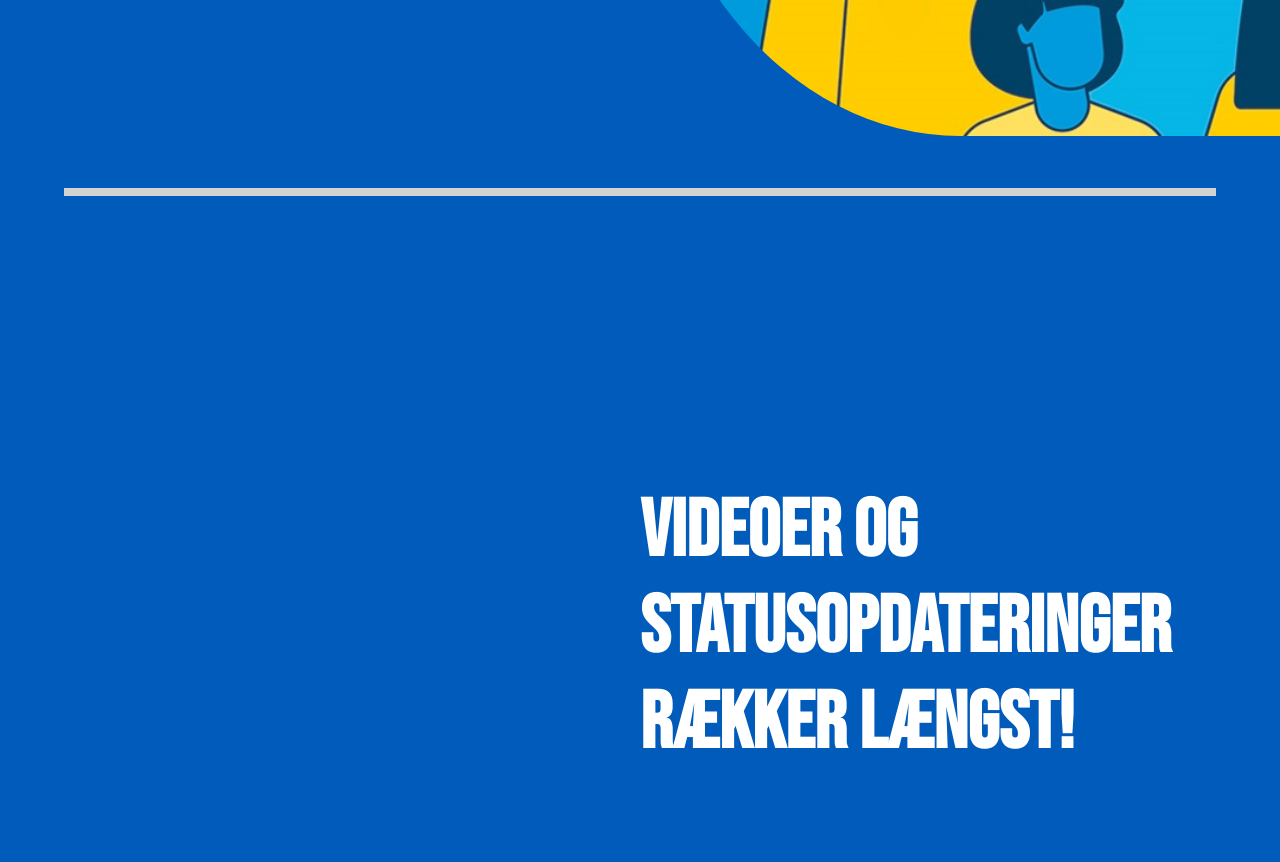
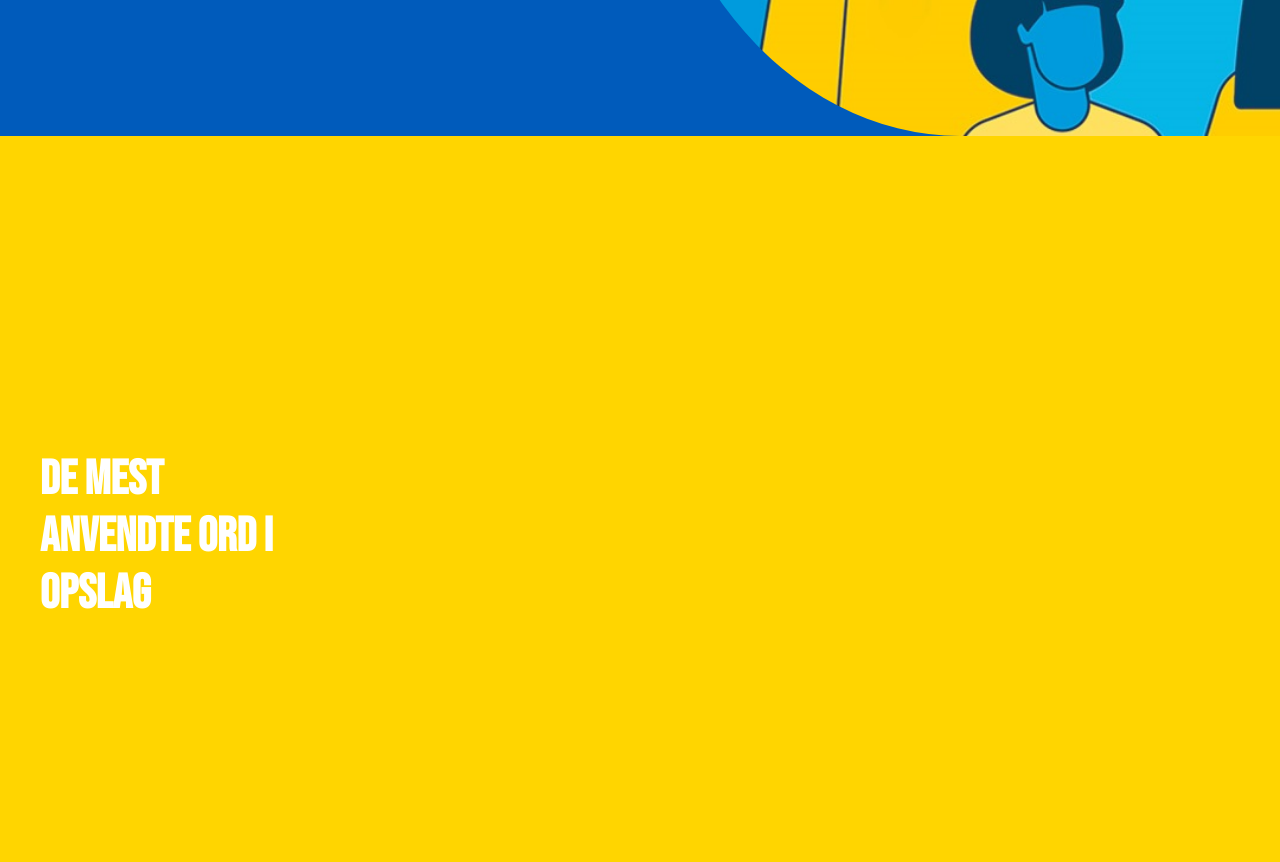
Before and after one commit to EliasBWGarcia/portfolio06, a website: page index.html in a window 1280 px wide. Shown: the part 3140-4002 px from the top of the page. Drawn offline with nearby package versions, Linux system fonts and the light colour scheme; no server answers.

Commit message:
Top Word Chart

```diff
--- a/index.html
+++ b/index.html
@@ -56,6 +56,17 @@
     </div>
 </div>
 
+<div class="top_word_container">
+    <div>
+        <h2>De mest anvendte ord i opslag</h2>
+    </div>
+    <div>
+        <div>
+            <canvas id="wordChart"></canvas>
+        </div>
+    </div>
+</div>
+
 <div class="fourth_container">
     <div>
         <div>
@@ -95,7 +106,7 @@
 <script src="https://d3js.org/d3.v7.min.js"></script>
 <script src="euro-map.js"></script>
 <canvas id="myChart" width="auto" height="100%"></canvas>
-<canvas id="wordChart" width="auto" height="100%"></canvas>
+<canvas id="" width="auto" height="100%"></canvas>
 <script type="module" src="main.js"></script>
 </body>
 </html>
--- a/main.js
+++ b/main.js
@@ -278,8 +278,12 @@ fetch('http://localhost:3000/word-count')  // Adjust this URL if needed
         const labels = data.map(item => item[0]); // Accessing the word (first element of the array)
         const values = data.map(item => item[1]); // Accessing the count (second element of the array)
 
-document.querySelector(".sixth_container > div:nth-child(2) > div > canvas").style.height = "80vh"
+document.querySelector(".top_word_container > div:nth-child(2) > div > canvas").style.height = "80vh"
         console.log('Words:', labels, 'Counts:', values);
+
+        document.addEventListener("DOMContentLoaded", () => {
+            document.querySelector(".top_word_container > div:nth-child(2) > div > canvas").style.width = "100vw";
+        });
 
         // Create the new chart for top 15 words
         const ctx = document.getElementById('wordChart').getContext('2d');
@@ -290,17 +294,20 @@ document.querySelector(".sixth_container > div:nth-child(2) > div > canvas").sty
                 datasets: [{
                     label: 'Top 10 Words',
                     data: values,
-                    backgroundColor: 'rgba(54, 162, 235, 0.2)', // Adjust color if needed
-                    borderColor: 'rgba(54, 162, 235, 1)',
-                    borderWidth: 1
+                    backgroundColor: values.map((value, index) =>
+                        index === 0 ? "rgba(0, 91, 187, 1)" :index === 7 ? "rgba(0, 91, 187, 1)": "rgba(0, 91, 187, 0.7)"), // Make the fourth pillar 100% opacity
+                    tension: 0.6
                 }]
             },
             options: {
                 scales: {
                     y: {
+                        grid:{
+                            drawOnChartArea: false,
+                        },
                         beginAtZero: true,
                         ticks: {
-                            color: 'lightgrey', // Change font color to light grey
+                            color: 'white', // Change font color to light grey
                             font: {
                                 size: 14
                             }
@@ -308,10 +315,10 @@ document.querySelector(".sixth_container > div:nth-child(2) > div > canvas").sty
                     },
                     x: {
                         grid: {
-                            offset: true
+                            offset: true,
                         },
                         ticks: {
-                            color: 'lightgrey', // Change font color to light grey
+                            color: 'white', // Change font color to light grey
                             font: {
                                 size: 14
                             }
--- a/style.css
+++ b/style.css
@@ -156,6 +156,39 @@ body > div.second_container > div > h2 {
     z-index: 1;
 }
 
+.top_word_container {
+    background-color: #ffd500;
+    height: 100vh;
+    display: flex;
+    flex-direction: row; /* Changed from row-reverse to row */
+    align-items: center;
+}
+.top_word_container > div {
+    width: 30%;
+    padding-left: 5vh;
+    padding-right: 5vw;
+
+}
+.top_word_container > div:nth-child(2) {
+    width: 70%; /* Adjust the width as needed */
+    height: 100vh;
+    display: flex;
+    align-items: center;
+}
+
+.top_word_container > div > h2 { /* Changed from padding-bottom to padding-top */
+    font-size: xxx-large;
+    font-weight: bolder;
+    color: white;
+    padding-top: 10%;
+    padding-bottom: 10%;
+}
+
+.top_word_container > div:nth-child(2) > div > canvas {
+    width: 100%;
+    height: 80vh; /* Adjust as needed */
+}
+
 
 /* .third_graph_one {
     background-image: url("https://cdn.shopify.com/s/files/1/0093/2298/7617/files/Screenshot_2023-05-28_at_2.47.53_pm.png?v=1685249278");
```
